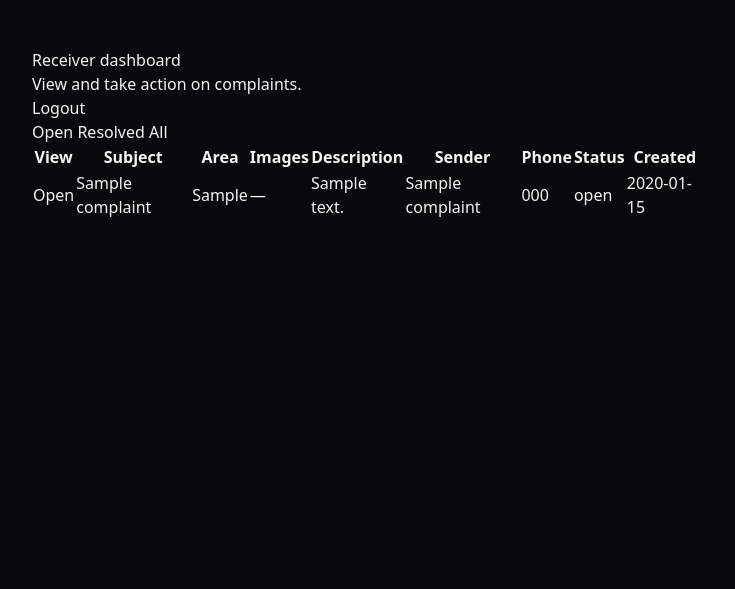
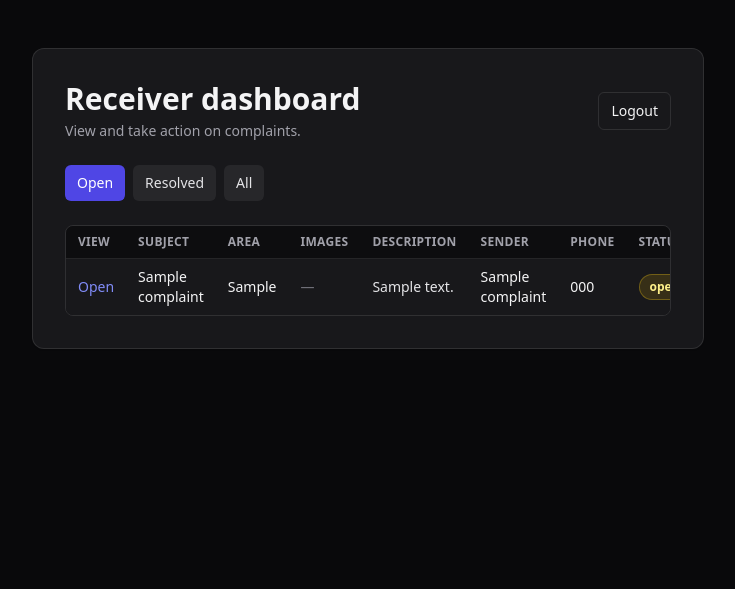
Before and after one commit to ABHI769/complaint_register, a Flask app: page /receiver in a window 1280 px wide. Shown: the part 57-646 px from the top of the page, without its empty margins (272-1007 px from the left). Run offline with Flask 3, Linux system fonts and the light colour scheme; the visitor is signed in with stand-in values (Sample User, id 1); data comes from the database, SQL or seed files in the repository; tables that the repository leaves empty hold one stand-in row (values such as "Sample post"); some libraries are stand-ins or nearby versions.

Commit message:
Update receiver.html

```diff
--- a/COMPLAINT/templates/receiver.html
+++ b/COMPLAINT/templates/receiver.html
@@ -2,70 +2,68 @@
 {% block title %}Receiver Dashboard{% endblock %}
 
 {% block content %}
-  <section class="card">
-    <div class="row row--space">
+  <section class="w-full bg-zinc-900 border border-white/10 rounded-xl shadow-sm overflow-hidden">
+    <div class="p-6 sm:p-8 space-y-6">
+      <div class="flex flex-col sm:flex-row items-start sm:items-center justify-between gap-4">
         <div>
-        <h1 class="h1">Receiver dashboard</h1>
-        <p class="muted">View and take action on complaints.</p>
+          <h1 class="text-2xl sm:text-3xl font-semibold text-zinc-100">Receiver dashboard</h1>
+          <p class="text-sm text-zinc-400 mt-1">View and take action on complaints.</p>
         </div>
         <form method="post" action="{{ url_for('receiver_logout') }}">
-        <button class="btn btn--ghost" type="submit">Logout</button>
+          <button class="px-3 py-2 text-sm rounded-md border border-white/10 text-zinc-100 hover:bg-white/5" type="submit">Logout</button>
         </form>
       </div>
 
-    <div class="tabs">
-      <a class="tab {{ 'is-active' if status == 'open' else '' }}" href="{{ url_for('receiver_dashboard', status='open') }}">Open</a>
-      <a class="tab {{ 'is-active' if status == 'resolved' else '' }}" href="{{ url_for('receiver_dashboard', status='resolved') }}">Resolved</a>
-      <a class="tab {{ 'is-active' if status == 'all' else '' }}" href="{{ url_for('receiver_dashboard', status='all') }}">All</a>
+      <div class="flex flex-wrap gap-2">
+        <a href="{{ url_for('receiver_dashboard', status='open') }}" class="px-3 py-2 rounded-md text-sm font-medium {{ 'bg-indigo-600 text-white' if status == 'open' else 'bg-zinc-800 text-zinc-200 hover:bg-zinc-700' }}">Open</a>
+        <a href="{{ url_for('receiver_dashboard', status='resolved') }}" class="px-3 py-2 rounded-md text-sm font-medium {{ 'bg-indigo-600 text-white' if status == 'resolved' else 'bg-zinc-800 text-zinc-200 hover:bg-zinc-700' }}">Resolved</a>
+        <a href="{{ url_for('receiver_dashboard', status='all') }}" class="px-3 py-2 rounded-md text-sm font-medium {{ 'bg-indigo-600 text-white' if status == 'all' else 'bg-zinc-800 text-zinc-200 hover:bg-zinc-700' }}">All</a>
       </div>
 
       {% if complaints and complaints|length > 0 %}
-      <div class="table-wrap">
-        <table class="table">
-          <thead>
-            <tr>
-              <th>View</th>
-              <th>Subject</th>
-              <th>Area</th>
-              <th>Images</th>
-              <th>Description</th>
-              <th>Sender</th>
-              <th>Phone</th>
-              <th>Status</th>
-              <th>Created</th>
+        <div class="overflow-x-auto rounded-lg border border-white/10">
+          <table class="min-w-full divide-y divide-white/10 text-sm">
+            <thead class="bg-zinc-950/70">
+              <tr class="text-left text-zinc-400 uppercase tracking-wide text-xs">
+                <th class="px-3 py-2">View</th>
+                <th class="px-3 py-2">Subject</th>
+                <th class="px-3 py-2">Area</th>
+                <th class="px-3 py-2">Images</th>
+                <th class="px-3 py-2">Description</th>
+                <th class="px-3 py-2">Sender</th>
+                <th class="px-3 py-2">Phone</th>
+                <th class="px-3 py-2">Status</th>
+                <th class="px-3 py-2">Created</th>
               </tr>
             </thead>
-          <tbody>
+            <tbody class="bg-zinc-900 divide-y divide-white/10">
               {% for c in complaints %}
-              <tr>
-                <td><a href="{{ url_for('receiver_detail', complaint_id=c['id']) }}">Open</a></td>
-                <td>{{ c["subject"] }}</td>
-                <td>{{ c["area"] }}</td>
-                <td>
-                  {% if c["image_count"] and c["image_count"] > 0 %}
-                    <span class="pill pill--images">{{ c["image_count"] }} image{% if c["image_count"] != 1 %}s{% endif %}</span>
+                <tr class="hover:bg-zinc-800/40 transition-colors">
+                  <td class="px-3 py-2"><a href="{{ url_for('receiver_detail', complaint_id=c['id']) }}" class="text-indigo-400 hover:text-indigo-200">Open</a></td>
+                  <td class="px-3 py-2 text-zinc-100">{{ c['subject'] }}</td>
+                  <td class="px-3 py-2 text-zinc-100">{{ c['area'] }}</td>
+                  <td class="px-3 py-2">
+                    {% if c['image_count'] and c['image_count'] > 0 %}
+                      <span class="inline-flex items-center px-2 py-1 rounded-full text-xs font-semibold {{ 'bg-indigo-500/20 text-indigo-200 border border-indigo-400/30' }}">{{ c['image_count'] }} image{% if c['image_count'] != 1 %}s{% endif %}</span>
                     {% else %}
-                    <span class="muted small">—</span>
+                      <span class="text-zinc-500">—</span>
                     {% endif %}
                   </td>
-                <td>
-                  <div class="desc">
-                    {{ (c["description"][:120] ~ ("…" if c["description"]|length > 120 else "")) | e }}
-                  </div>
+                  <td class="px-3 py-2 text-zinc-200 max-w-[180px] truncate">{{ (c['description'][:120] ~ ('…' if c['description']|length > 120 else '')) | e }}</td>
+                  <td class="px-3 py-2 text-zinc-100">{{ c['sender_name'] }}</td>
+                  <td class="px-3 py-2 text-zinc-100">{{ c['phone'] }}</td>
+                  <td class="px-3 py-2">
+                    <span class="inline-flex items-center px-2.5 py-1 rounded-full text-xs font-semibold {% if c['status'] == 'open' %}bg-yellow-500/15 text-yellow-200 border border-yellow-400/30{% else %}bg-emerald-500/15 text-emerald-200 border border-emerald-400/30{% endif %}">{{ c['status'] }}</span>
                   </td>
-                <td>{{ c["sender_name"] }}</td>
-                <td>{{ c["phone"] }}</td>
-                <td><span class="pill pill--{{ c['status'] }}">{{ c["status"] }}</span></td>
-                <td class="muted small">{{ c["created_at"] }}</td>
+                  <td class="px-3 py-2 text-zinc-500 text-xs">{{ c['created_at'] }}</td>
                 </tr>
               {% endfor %}
             </tbody>
           </table>
         </div>
       {% else %}
-      <div class="empty">
-        <p class="muted">No complaints found for this filter.</p>
+        <div class="bg-zinc-950 border border-white/10 rounded-lg p-4 text-zinc-400">No complaints found for this filter.</div>
+      {% endif %}
     </div>
-    {% endif %}
   </section>
 {% endblock %}
```
Lines whose indentation alone changed are shown as unchanged.
